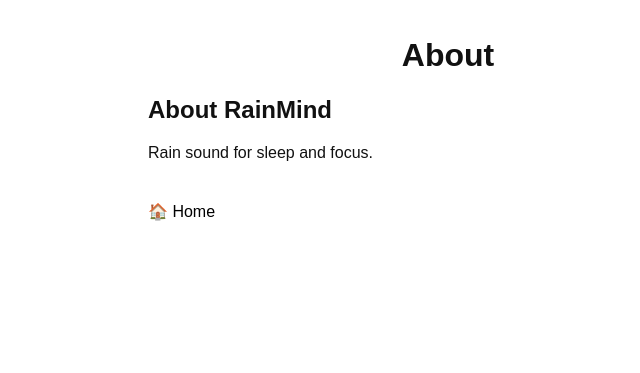
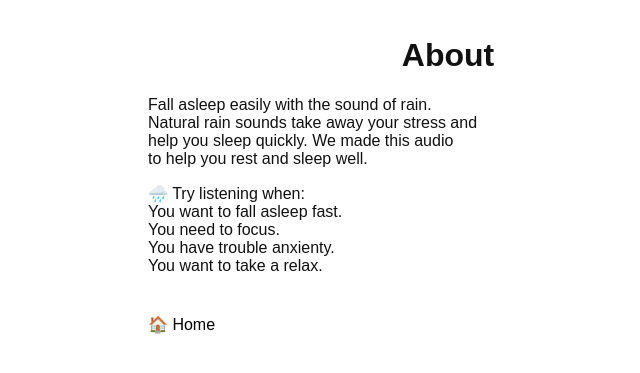
Before and after one commit to choijangwook/RainMind, a Jekyll site: the page built from pages/about.md, in a window 1280 px wide. Shown: the top 373 px of the page, without its empty margins (192-832 px from the left). Built offline with Jekyll 4.4.1, drawn with Linux system fonts in a browser that asks for light colours.

Commit message:
Revise About section for RainMind
Updated the description of RainMind to emphasize benefits of rain sounds for sleep and focus.

```diff
--- a/pages/about.md
+++ b/pages/about.md
@@ -4,5 +4,13 @@
 permalink: /about/
 ---
 
-## About RainMind
-Rain sound for sleep and focus.
+Fall asleep easily with the sound of rain.<br>
+Natural rain sounds take away your stress and<br>
+help you sleep quickly. We made this audio<br>
+to help you rest and sleep well.<br>
+
+🌧️ Try listening when: <br>
+You want to fall asleep fast.<br>
+You need to focus. <br>
+You have trouble anxienty.<br>
+You want to take a relax. <br>
```
